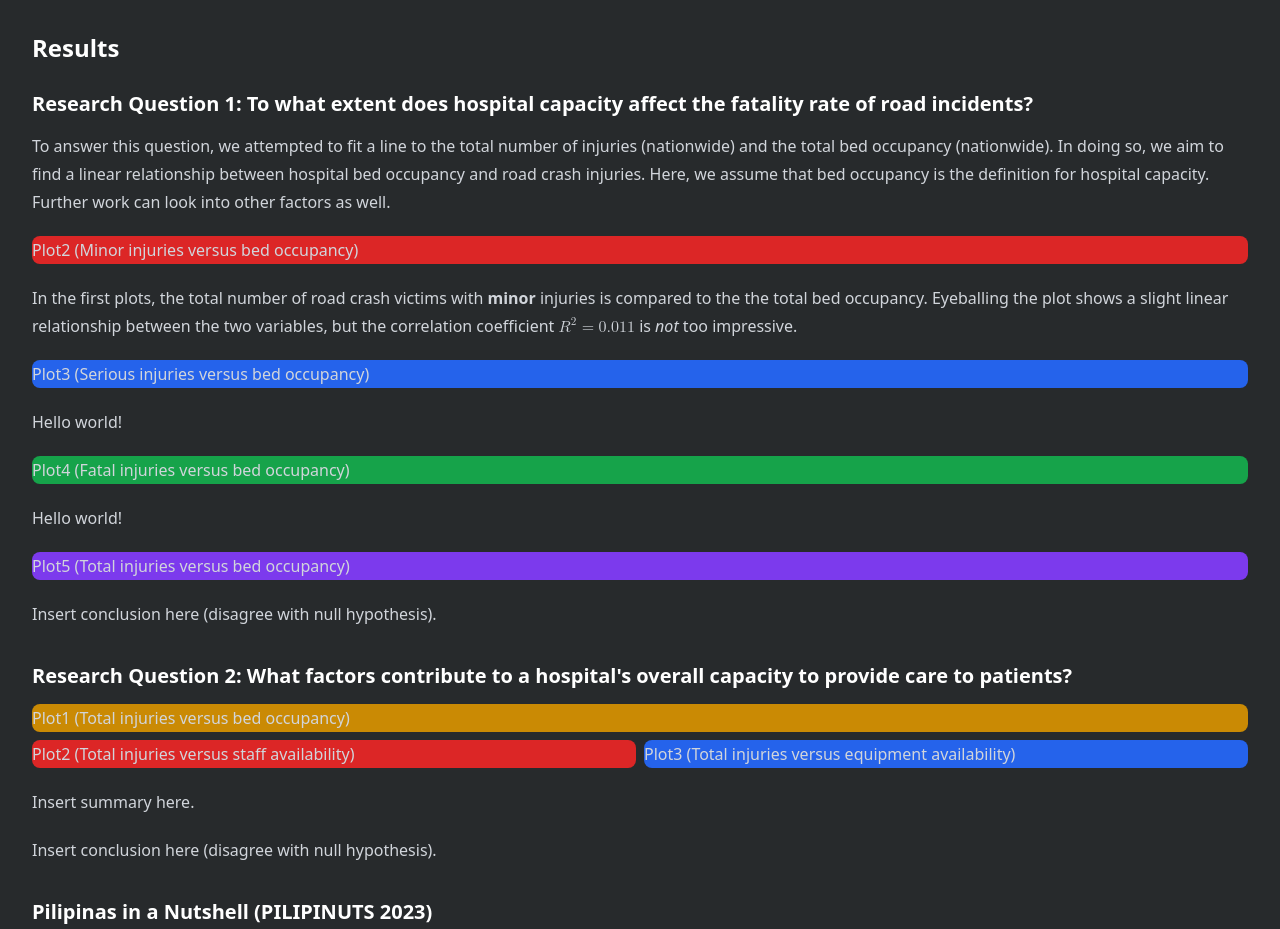
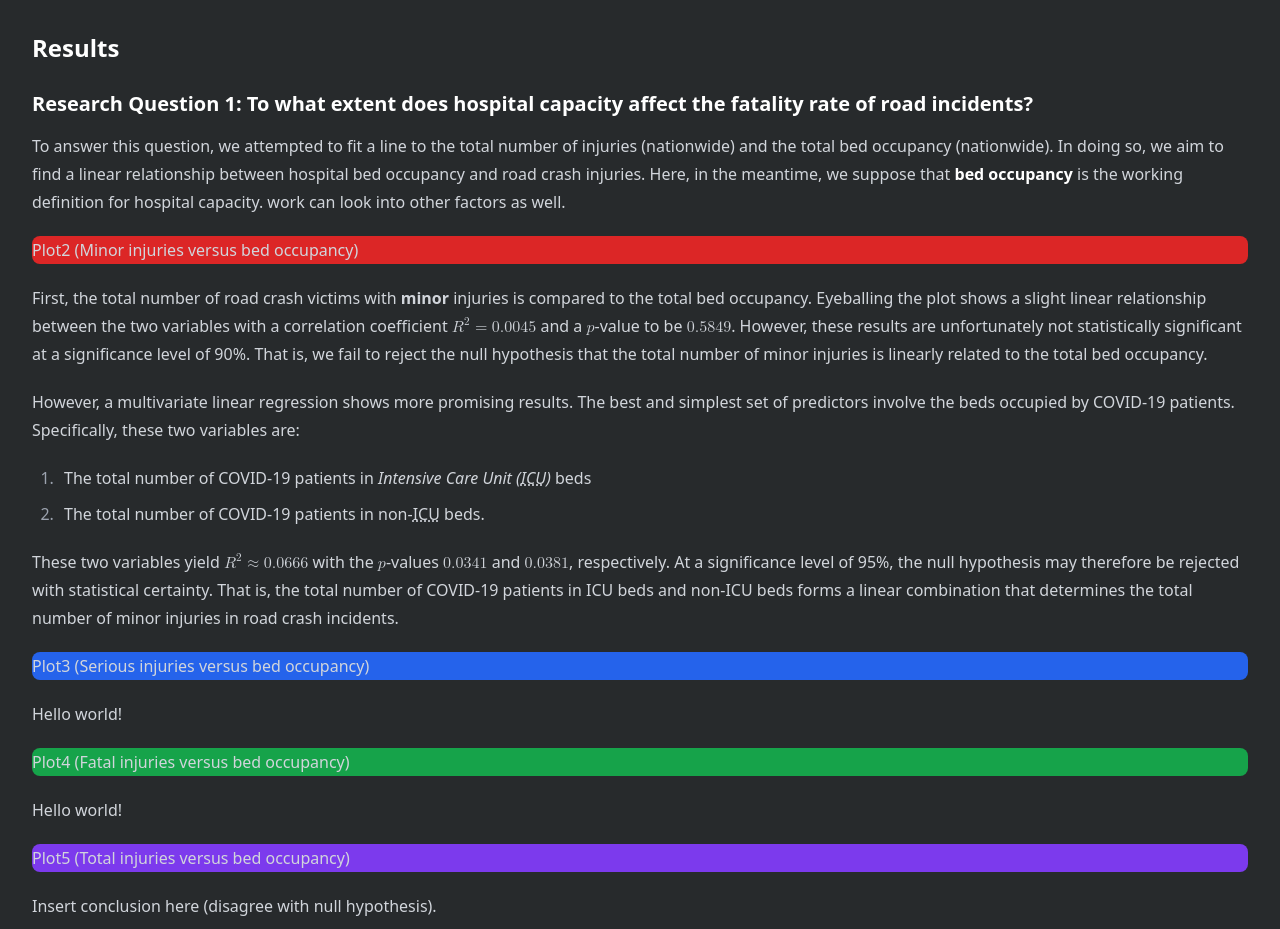
Before and after one commit to bantay-bangga/bantay-bangga.github.io, a SvelteKit app: page / in a window 1280 px wide. Shown: the part 2840-3769 px from the top of the page. Built offline with nearby package versions, Linux system fonts and the light colour scheme.

Commit message:
feat: add discussion on minor injuries

```diff
--- a/package.json
+++ b/package.json
@@ -36,6 +36,7 @@
         "eslint-config-prettier": "^9.1.0",
         "eslint-plugin-svelte": "^2.39.0",
         "htmlnano": "^2.1.1",
+        "mathlive": "^0.98.6",
         "prettier": "^3.2.5",
         "prettier-plugin-svelte": "^3.2.3",
         "prettier-plugin-tailwindcss": "^0.5.14",
--- a/src/routes/+page.svelte
+++ b/src/routes/+page.svelte
@@ -182,17 +182,48 @@
     <p>
         To answer this question, we attempted to fit a line to the total number of injuries (nationwide) and the total
         bed occupancy (nationwide). In doing so, we aim to find a linear relationship between hospital bed occupancy and
-        road crash injuries. Here, we assume that bed occupancy is the definition for hospital capacity. Further work
-        can look into other factors as well.
+        road crash injuries. Here, in the meantime, we suppose that <strong>bed occupancy</strong> is the working definition
+        for hospital capacity. work can look into other factors as well.
     </p>
     <div class="rounded-lg bg-red-600 sm:col-span-1">Plot2 (Minor injuries versus bed occupancy)</div>
     <p>
-        In the first plots, the total number of road crash victims with <b>minor</b> injuries is compared to the the
-        total bed occupancy. Eyeballing the plot shows a slight linear relationship between the two variables, but the
-        correlation coefficient
-        <math xmlns="http://www.w3.org/1998/Math/MathML"><msup><mi>R</mi><mn>2</mn></msup><mo>=</mo><mn>0.011</mn></math
+        First, the total number of road crash victims with <b>minor</b> injuries is compared to the total bed occupancy.
+        Eyeballing the plot shows a slight linear relationship between the two variables with a correlation coefficient
+        <math xmlns="http://www.w3.org/1998/Math/MathML"
+            ><mrow><msup><mi>R</mi><mn>2</mn></msup><mo>=</mo><mn>0</mn><mi>.</mi><mn>0045</mn></mrow></math
         >
-        is <em>not</em> too impressive.
+        and a <math xmlns="http://www.w3.org/1998/Math/MathML"><mi>p</mi></math>-value to be
+        <math xmlns="http://www.w3.org/1998/Math/MathML"><mrow><mn>0</mn><mi>.</mi><mn>5849</mn></mrow></math>. However,
+        these results are unfortunately not statistically significant at a significance level of 90%. That is, we fail
+        to reject the null hypothesis that the total number of minor injuries is linearly related to the total bed
+        occupancy.
+    </p>
+    <p>
+        However, a multivariate linear regression shows more promising results. The best and simplest set of predictors
+        involve the beds occupied by COVID-19 patients. Specifically, these two variables are:
+    </p>
+    <ol>
+        <li>
+            The total number of COVID-19 patients in <dfn
+                >Intensive Care Unit <abbr title="Intensive Care Unit">(ICU)</abbr></dfn
+            >
+            beds
+        </li>
+        <li>
+            The total number of COVID-19 patients in non-<abbr title="Intensive Care Unit">ICU</abbr> beds.
+        </li>
+    </ol>
+    <p>
+        These two variables yield <math xmlns="http://www.w3.org/1998/Math/MathML"
+            ><mrow><msup><mi>R</mi><mn>2</mn></msup><mo>&#x2248;</mo><mn>0</mn><mi>.</mi><mn>0666</mn></mrow></math
+        >
+        with the <math xmlns="http://www.w3.org/1998/Math/MathML"><mi>p</mi></math>-values
+        <math xmlns="http://www.w3.org/1998/Math/MathML"><mrow><mn>0</mn><mi>.</mi><mn>0341</mn></mrow></math>
+        and
+        <math xmlns="http://www.w3.org/1998/Math/MathML"><mrow><mn>0</mn><mi>.</mi><mn>0381</mn></mrow></math>,
+        respectively. At a significance level of 95%, the null hypothesis may therefore be rejected with statistical
+        certainty. That is, the total number of COVID-19 patients in ICU beds and non-ICU beds forms a linear
+        combination that determines the total number of minor injuries in road crash incidents.
     </p>
     <div class="rounded-lg bg-blue-600 sm:col-span-1">Plot3 (Serious injuries versus bed occupancy)</div>
     <p>Hello world!</p>
```
Also changed, not shown: 1 other file (tests, documents, lock files or other folders).
